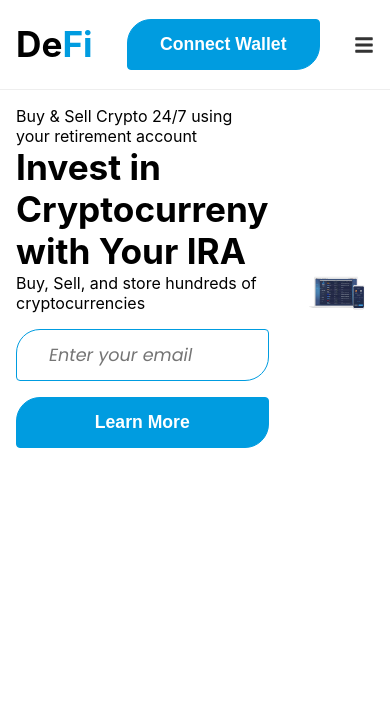
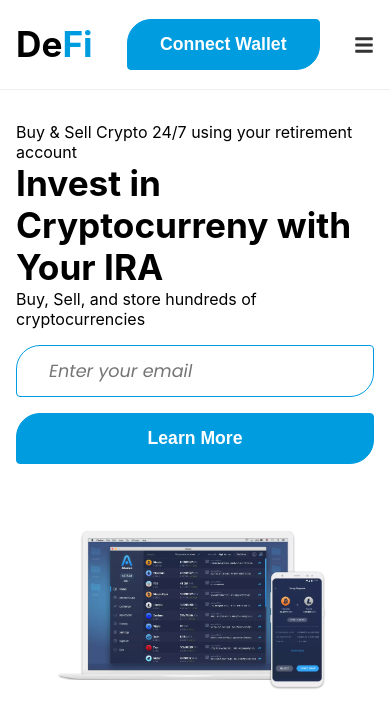
Before and after one commit to AskMeAboutMyCows/crypto_charts, a React (Create React App) app: page / in a window 390 px wide. Shown: the top 728 px of the page. Built offline with nearby package versions, Linux system fonts and the light colour scheme.

Commit message:
added media

```diff
--- a/src/components/Hero.css
+++ b/src/components/Hero.css
@@ -35,3 +35,10 @@
     max-width: 80%;
     margin:  auto;
 }
+
+@media screen and (max-width: 940px) {
+    .hero .container {
+        grid-template-columns: 1fr;
+        margin: 1rem 0;
+    }
+}
```
